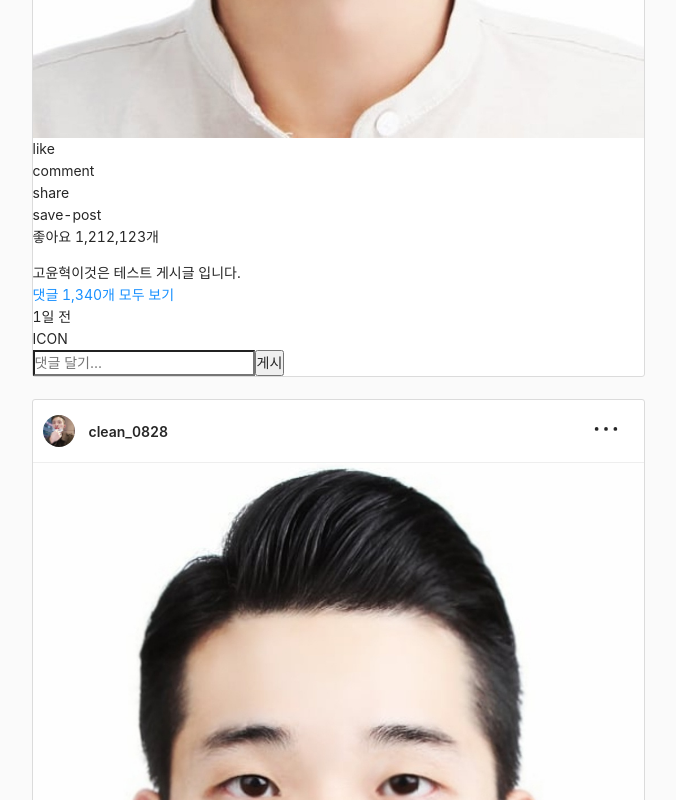
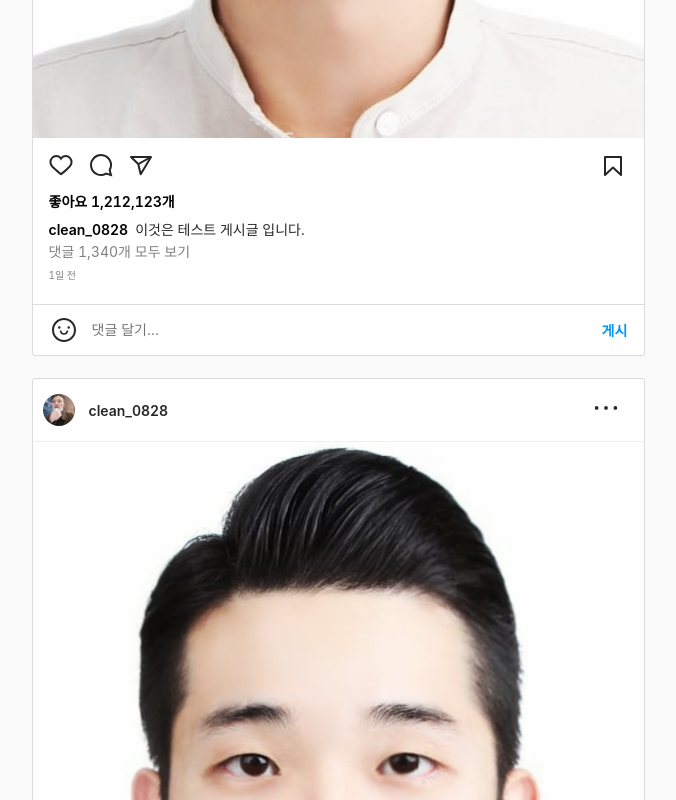
Before and after one commit to KYH9800/Westargram, a Next.js app in the folder prepare/front/: page / in a window 1280 px wide. Shown: the part 900-1700 px from the top of the page, without its empty margins (141-817 px from the left). Built offline with nearby package versions, Linux system fonts and the light colour scheme.

Commit message:
post-card CSS done :)

```diff
--- a/prepare/front/components/PostCardEntry.js
+++ b/prepare/front/components/PostCardEntry.js
@@ -1,11 +1,23 @@
-import React from 'react';
+import React, { useState } from 'react';
 // CSS
 import { PostCardEntryWrapper } from '../style/PostCard';
 // antd
-import { EllipsisOutlined } from '@ant-design/icons';
+import { EllipsisOutlined, SmileOutlined } from '@ant-design/icons';
 import { Avatar } from 'antd';
 
 const PostCardEntry = () => {
+  const [liked, setLiked] = useState(false);
+
+  const onLike = () => {
+    setLiked((prevState) => !prevState);
+    console.log('prevState: ', liked);
+  }; // onLike !== onUnLike
+
+  const onClickSubmit = (e) => {
+    e.preventDefault();
+    console.log('onSubmitClick');
+  };
+
   return (
     <PostCardEntryWrapper>
       <div id="post-box">
@@ -31,22 +43,90 @@ const PostCardEntry = () => {
           <img className="post-img" src="/images/my-picture.png" alt="게시글 이미지" />
         </div>
 
-        <div id="post-content-wrapper">
-          <div id="icon-wrapper">
-            <div className="like">like</div>
-            <div className="comment">comment</div>
-            <div className="share">share</div>
-            <div className="save-post">save-post</div>
+        <div id="icon-wrapper">
+          <div className="like">
+            {liked ? (
+              <svg
+                id="unLiked"
+                viewBox="0 0 48 48"
+                style={{ color: '#ed4956', height: '24px', width: '24px', fill: '#ed4956' }}
+                onClick={onLike}>
+                <path d="M34.6 3.1c-4.5 0-7.9 1.8-10.6 5.6-2.7-3.7-6.1-5.5-10.6-5.5C6 3.1 0 9.6 0 17.6c0 7.3 5.4 12 10.6 16.5.6.5 1.3 1.1 1.9 1.7l2.3 2c4.4 3.9 6.6 5.9 7.6 6.5.5.3 1.1.5 1.6.5s1.1-.2 1.6-.5c1-.6 2.8-2.2 7.8-6.8l2-1.8c.7-.6 1.3-1.2 2-1.7C42.7 29.6 48 25 48 17.6c0-8-6-14.5-13.4-14.5z"></path>
+              </svg>
+            ) : (
+              <svg
+                id="liked "
+                style={{
+                  color: '#262626',
+                  height: '24px',
+                  width: '24px',
+                  fill: '#262626',
+                  role: 'img',
+                  viewBox: '0 0 24 24',
+                }}
+                onClick={onLike}>
+                <path d="M16.792 3.904A4.989 4.989 0 0121.5 9.122c0 3.072-2.652 4.959-5.197 7.222-2.512 2.243-3.865 3.469-4.303 3.752-.477-.309-2.143-1.823-4.303-3.752C5.141 14.072 2.5 12.167 2.5 9.122a4.989 4.989 0 014.708-5.218 4.21 4.21 0 013.675 1.941c.84 1.175.98 1.763 1.12 1.763s.278-.588 1.11-1.766a4.17 4.17 0 013.679-1.938m0-2a6.04 6.04 0 00-4.797 2.127 6.052 6.052 0 00-4.787-2.127A6.985 6.985 0 00.5 9.122c0 3.61 2.55 5.827 5.015 7.97.283.246.569.494.853.747l1.027.918a44.998 44.998 0 003.518 3.018 2 2 0 002.174 0 45.263 45.263 0 003.626-3.115l.922-.824c.293-.26.59-.519.885-.774 2.334-2.025 4.98-4.32 4.98-7.94a6.985 6.985 0 00-6.708-7.218z"></path>
+              </svg>
+            )}
           </div>
 
+          <div className="comment">
+            <svg className="comment-icon" style={{ height: '24px', width: '24px' }}>
+              <path
+                d="M20.656 17.008a9.993 9.993 0 10-3.59 3.615L22 22z"
+                fill="none"
+                stroke="currentColor"
+                strokeWidth="2"></path>
+            </svg>
+          </div>
+
+          <div className="share">
+            <svg
+              className="content-share-icon"
+              role="img"
+              style={{ width: '24', height: '24', color: '#262626', fill: '#262626', viewBox: '0 0 24 24' }}>
+              <line
+                style={{ fill: 'none', strokeWidth: '2', strokeLinejoin: 'round', stroke: 'currentColor' }}
+                x1="22"
+                x2="9.218"
+                y1="3"
+                y2="10.083"></line>
+              <polygon
+                style={{
+                  fill: 'none',
+                  strokeWidth: '2',
+                  strokeLinejoin: 'round',
+                  stroke: 'currentColor',
+                }}
+                points="11.698 20.334 22 3.001 2 3.001 9.218 10.084 11.698 20.334"></polygon>
+            </svg>
+          </div>
+          <div className="save-post">
+            <svg className="save-post-icon" style={{ color: '#262626', fill: '#262626', height: '24', width: '24' }}>
+              <polygon
+                style={{
+                  fill: 'none',
+                  strokeWidth: '2',
+                  strokeLinejoin: 'round',
+                  strokeLinecap: 'round',
+                  stroke: 'currentColor',
+                }}
+                points="20 21 12 13.44 4 21 4 3 20 3 20 21"></polygon>
+            </svg>
+          </div>
+        </div>
+
+        <div id="post-content-wrapper">
           <div id="like-count-wrapper">
-            <p>
+            <a>
               좋아요 <span className="like-count">1,212,123</span>개
-            </p>
+            </a>
           </div>
 
           <div id="user-info-content-wrapper">
-            <span className="user-info">고윤혁</span>
+            <span className="user-info">
+              <a href="">clean_0828</a>
+            </span>
             <span className="user-content">이것은 테스트 게시글 입니다.</span>
           </div>
 
@@ -62,9 +142,11 @@ const PostCardEntry = () => {
         </div>
 
         <div id="comment-form-wrapper">
-          <div className="comment-icon">ICON</div>
-          <form className="comment-form">
-            <input className="comment-input" type="text" placeholder="댓글 달기..." />
+          <div className="comment-icon">
+            <SmileOutlined />
+          </div>
+          <form className="comment-form" onSubmit={onClickSubmit}>
+            <textarea className="comment-input" type="text" placeholder="댓글 달기..." />
             <button className="comment-btn">게시</button>
           </form>
         </div>
--- a/prepare/front/style/PostCard.js
+++ b/prepare/front/style/PostCard.js
@@ -77,4 +77,169 @@ export const PostCardEntryWrapper = styled.div`
   #post-img-wrapper .post-img {
     max-width: 611.99px;
   }
+
+  #icon-wrapper {
+    display: inline-flex;
+    justify-content: center;
+    position: relative;
+    padding-left: 8px;
+    padding-right: 8px;
+    margin-top: 7px;
+  }
+
+  #icon-wrapper .like {
+    padding: 8px;
+  }
+
+  #icon-wrapper .like svg {
+    cursor: pointer;
+  } // todo: 좋아요 hover 색변환 주기 !!
+
+  #icon-wrapper .comment {
+    padding: 8px;
+  }
+
+  #icon-wrapper .comment .comment-icon {
+    cursor: pointer;
+  }
+
+  #icon-wrapper .comment .comment-icon:hover {
+    color: gray;
+  }
+
+  #icon-wrapper .share {
+    padding: 8px;
+  }
+
+  #icon-wrapper .share .content-share-icon {
+    cursor: pointer;
+    padding-top: 1px;
+  }
+
+  #icon-wrapper .share .content-share-icon:hover {
+    polygon,
+    line {
+      color: gray;
+    }
+  }
+
+  #icon-wrapper .save-post {
+    padding: 8px;
+    position: absolute;
+    left: 560px;
+  }
+
+  #icon-wrapper .save-post .save-post-icon {
+    cursor: pointer;
+    padding-top: 1px;
+  }
+
+  #icon-wrapper .save-post .save-post-icon:hover {
+    polygon {
+      color: gray;
+    }
+  }
+
+  //* post-content
+  #post-content-wrapper {
+    user-select: none;
+    margin-left: 16px;
+    margin-right: 16px;
+    margin-bottom: 20px;
+  }
+
+  // 좋아요 개수
+  #like-count-wrapper {
+    // todo
+  }
+
+  #like-count-wrapper > a {
+    color: black;
+    font-size: 14px;
+    font-weight: 600;
+  }
+
+  #like-count-wrapper > a:active {
+    color: gray;
+  }
+
+  // User: 게시글
+  #user-info-content-wrapper {
+    margin-top: 6px;
+    font-size: 14px;
+  }
+
+  #user-info-content-wrapper .user-info > a {
+    margin-right: 7px;
+    font-weight: 600;
+    color: black;
+  }
+
+  // 댓글 개수 모두보기
+  #comment-count-wrapper > a {
+    color: gray;
+  }
+
+  // 작성일자
+  #momment-wrapper {
+    color: gray;
+    font-size: 10px;
+    font-weight: 400;
+    margin-top: 5px;
+  }
+
+  // comments
+  #comment-form-wrapper {
+    display: flex;
+    border-top: 1px solid rgba(var(--b6a, 219, 219, 219), 1);
+  }
+
+  .anticon.anticon-smile {
+    padding: 13px 16px 13px 19px;
+  }
+
+  .anticon.anticon-smile svg {
+    cursor: pointer;
+    width: 24px;
+    height: 24px;
+  }
+
+  #comment-form-wrapper .comment-form {
+    vertical-align: middle;
+    margin: 13px 0;
+  }
+
+  #comment-form-wrapper .comment-form .comment-input {
+    vertical-align: middle;
+    ::placeholder {
+      user-select: none;
+      font-size: 14px;
+      font-weight: 400;
+    }
+    flex-grow: 1;
+    font-size: 14px;
+    border: 0;
+    height: 22px !important;
+    width: 500px;
+    max-height: 80px;
+    outline: 0;
+    resize: none;
+  }
+
+  #comment-form-wrapper .comment-form .comment-btn {
+    cursor: pointer;
+    user-select: none;
+    border: 0;
+    background-color: #fff;
+    color: #0095f6;
+    font-size: 14px;
+    font-weight: 600;
+    margin-left: 10px;
+    vertical-align: middle;
+    margin-top: 2px;
+  }
+
+  #comment-form-wrapper .comment-form .comment-btn:active {
+    color: #0095f673;
+  }
 `;
```
